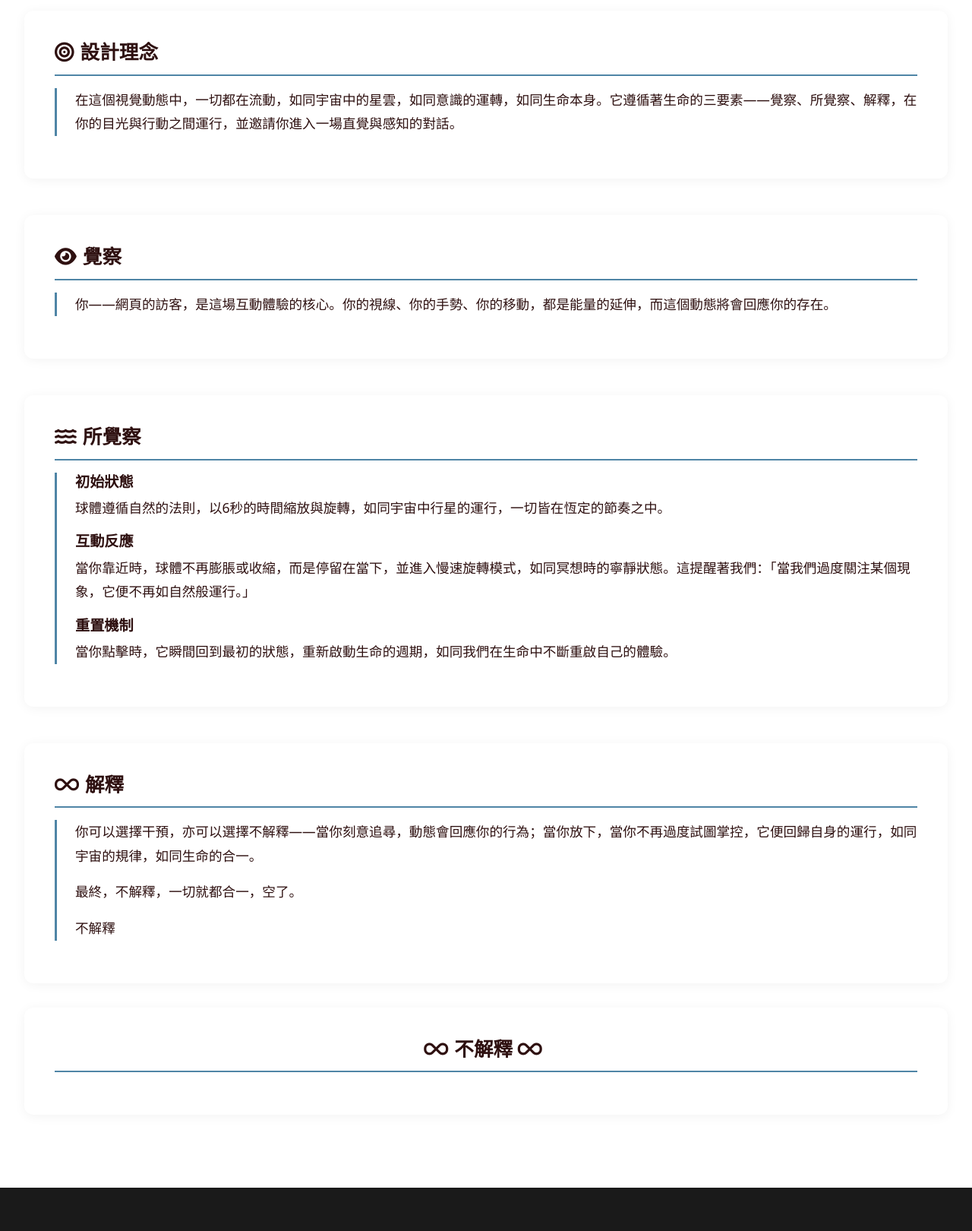
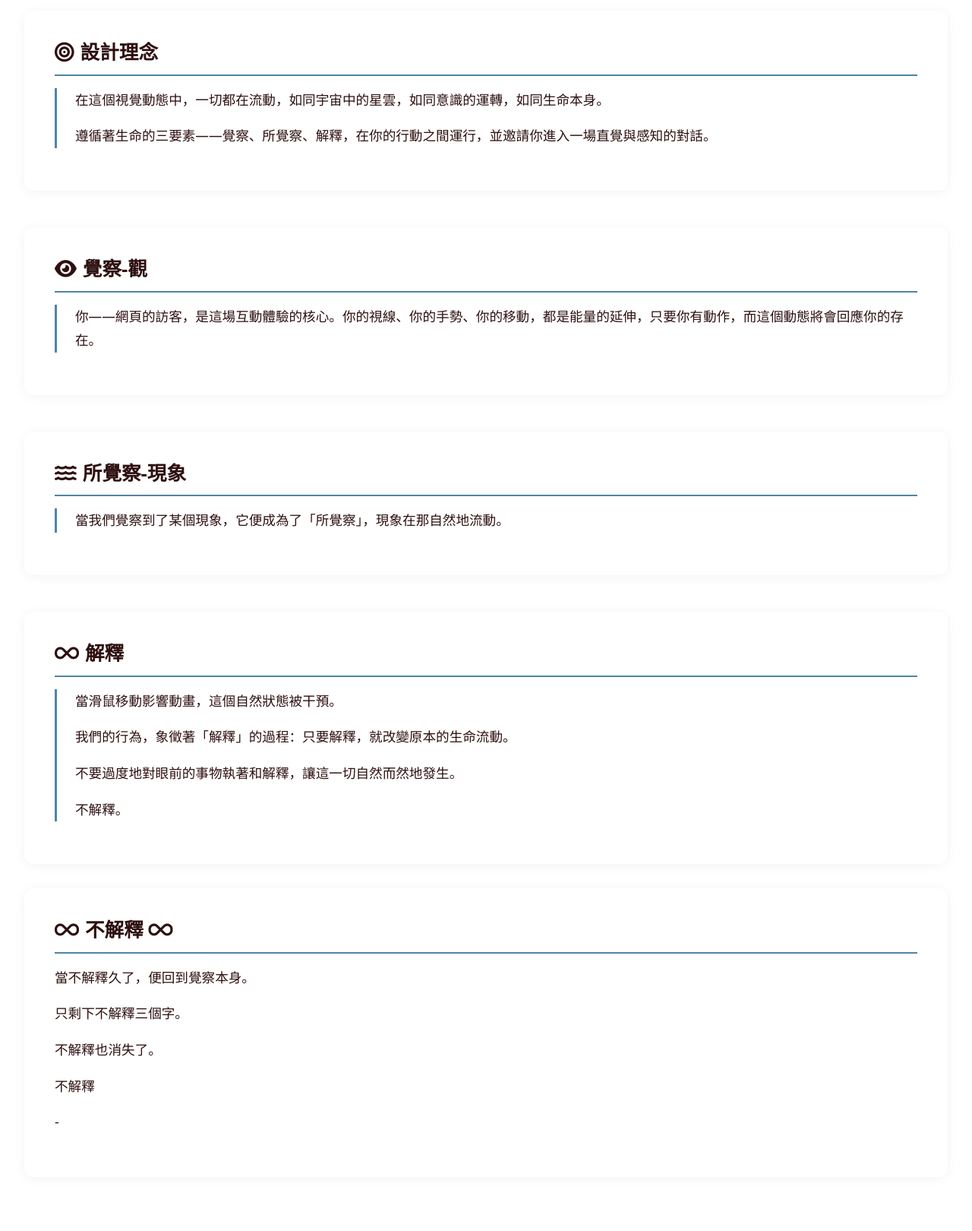
Before and after one commit to ivanexis/blog_uiux, a plain HTML site: page pages/web.html in a window 1280 px wide. Shown: the part 1330-2950 px from the top of the page at 76% size. Drawn offline with nearby package versions, Linux system fonts and the light colour scheme.

Commit message:
不解釋內容修正

```diff
--- a/pages/web.html
+++ b/pages/web.html
@@ -351,34 +351,31 @@
                         <i class="fas fa-bullseye me-2"></i>設計理念
                     </h4>
                     <div class="feature-content">
-                        <p class="mb-3">在這個視覺動態中，一切都在流動，如同宇宙中的星雲，如同意識的運轉，如同生命本身。它遵循著生命的三要素——覺察、所覺察、解釋，在你的目光與行動之間運行，並邀請你進入一場直覺與感知的對話。</p>
+                        <p class="mb-3">在這個視覺動態中，一切都在流動，如同宇宙中的星雲，如同意識的運轉，如同生命本身。</p>
+                        <p class="mb-3">遵循著生命的三要素——覺察、所覺察、解釋，在你的行動之間運行，並邀請你進入一場直覺與感知的對話。</p>
                     </div>
                 </div>
 
                 <!-- 覺察 -->
                 <div class="design-feature mb-5">
                     <h4 class="feature-title mb-3">
-                        <i class="fas fa-eye me-2"></i>覺察
+                        <i class="fas fa-eye me-2"></i>覺察-觀
                     </h4>
                     <div class="feature-content">
-                        <p class="mb-3">你——網頁的訪客，是這場互動體驗的核心。你的視線、你的手勢、你的移動，都是能量的延伸，而這個動態將會回應你的存在。</p>
+                        <p class="mb-3">你——網頁的訪客，是這場互動體驗的核心。你的視線、你的手勢、你的移動，都是能量的延伸，只要你有動作，而這個動態將會回應你的存在。</p>
                     </div>
                 </div>
 
                 <!-- 所覺察 -->
                 <div class="design-feature mb-5">
                     <h4 class="feature-title mb-3">
-                        <i class="fas fa-water me-2"></i>所覺察
+                        <i class="fas fa-water me-2"></i>所覺察-現象
                     </h4>
                     <div class="feature-content">
-                        <h5 class="sub-feature mb-2">初始狀態</h5>
-                        <p class="mb-3">球體遵循自然的法則，以6秒的時間縮放與旋轉，如同宇宙中行星的運行，一切皆在恆定的節奏之中。</p>
 
-                        <h5 class="sub-feature mb-2">互動反應</h5>
-                        <p class="mb-3">當你靠近時，球體不再膨脹或收縮，而是停留在當下，並進入慢速旋轉模式，如同冥想時的寧靜狀態。這提醒著我們：「當我們過度關注某個現象，它便不再如自然般運行。」</p>
+                        <p class="mb-3">當我們覺察到了某個現象，它便成為了「所覺察」，現象在那自然地流動。</p>
 
-                        <h5 class="sub-feature mb-2">重置機制</h5>
-                        <p class="mb-3">當你點擊時，它瞬間回到最初的狀態，重新啟動生命的週期，如同我們在生命中不斷重啟自己的體驗。</p>
+
                     </div>
                 </div>
 
@@ -388,16 +385,34 @@
                         <i class="fas fa-infinity me-2"></i>解釋
                     </h4>
                     <div class="feature-content">
-                        <p class="mb-3">你可以選擇干預，亦可以選擇不解釋——當你刻意追尋，動態會回應你的行為；當你放下，當你不再過度試圖掌控，它便回歸自身的運行，如同宇宙的規律，如同生命的合一。</p>
-                        <p class="mb-3">最終，不解釋，一切就都合一，空了。</p>
-                        <p class="mb-3">不解釋</p>
+                        <p class="mb-3">當滑鼠移動影響動畫，這個自然狀態被干預。</p>
+                        <p class="mb-3">我們的行為，象徵著「解釋」的過程：只要解釋，就改變原本的生命流動。</p>
+                        <p class="mb-3">不要過度地對眼前的事物執著和解釋，讓這一切自然而然地發生。</p>
+                        <p class="mb-3">不解釋。</p>
                     </div>
                 </div>
                 <div class="design-feature">
-                    <h4 class="feature-title mb-3 text-center">
+                    <h4 class="feature-title mb-3">
                         <i class="fas fa-infinity me-2"></i>不解釋
                         <i class="fas fa-infinity me-2"></i>
                     </h4>
+                    <p class="mb-3">當不解釋久了，便回到覺察本身。</p>
+                    <p class="mb-3">只剩下不解釋三個字。</p>
+                    <p class="mb-3">不解釋也消失了。</p>
+                    <p class="mb-3">不解釋</p>
+                    <p class="mb-3">-</p>
+                    <p class="mb-3">  </p>
+                    <p class="mb-3"> </p>
+
+                    <p class="mb-3"> </p>
+
+                    <p class="mb-3"> </p>
+
+                    <p class="mb-3"> </p>
+
+
+
+
                 </div>
             </div>
 
```
Also changed, not shown: index.html (+1 -1 lines).
